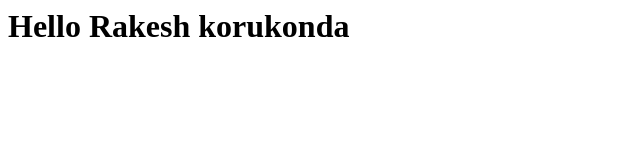
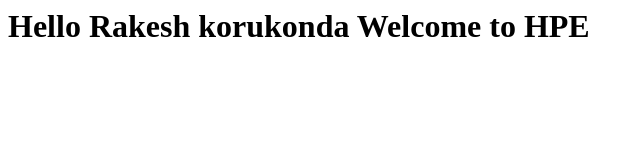
Before and after one commit to rakeshkorukonda2412/phpapp, a plain HTML site: page html/index.html in a window 1280 px wide. Shown: the whole page, without its empty margins (0-643 px from the left). Drawn offline with Linux system fonts and the light colour scheme.

Commit message:
updated index.html

```diff
--- a/html/index.html
+++ b/html/index.html
@@ -1 +1 @@
-<h1> Hello Rakesh korukonda</h1>
+<h1> Hello Rakesh korukonda Welcome to HPE</h1>
```
